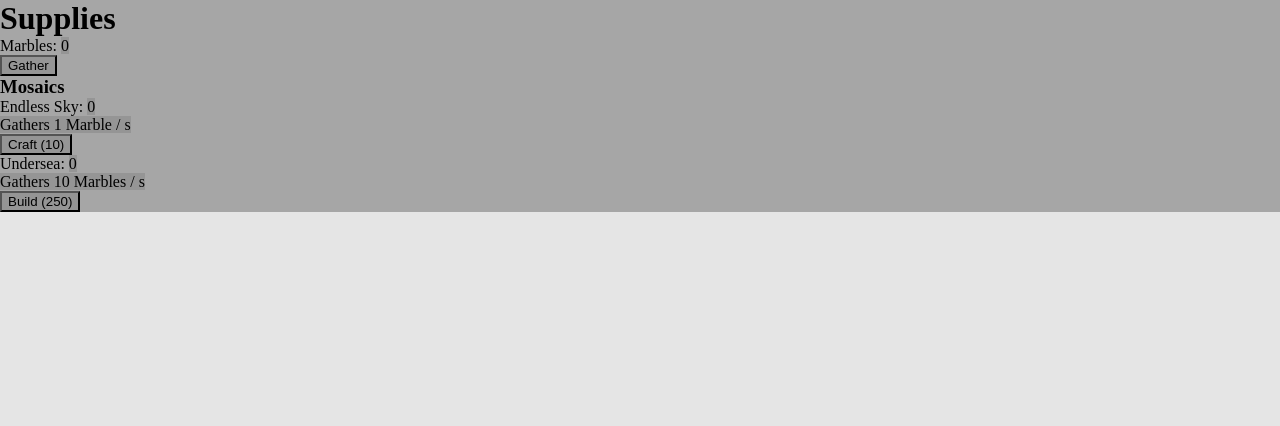
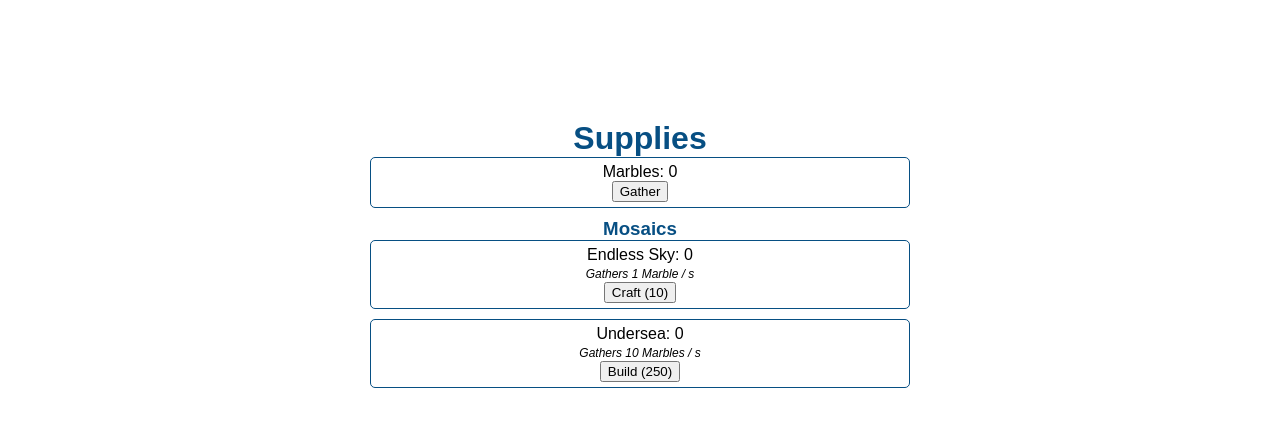
Before and after one commit to natalietate/clicker, a plain HTML site: page index.html in a window 1280 px wide. Drawn offline with Linux system fonts and the light colour scheme.

Commit message:
css for clicker

```diff
--- a/css/index.css
+++ b/css/index.css
@@ -1,5 +1,33 @@
 * {
-    box-sizing: border-box;
-    margin: 0;
-    background-color: rgba(0,0,0,0.1);
-  }
+  box-sizing: border-box;
+  margin: 0;
+  /*background-color: rgba(0,0,0,0.1);*/
+}
+
+body {
+  font-family: sans-serif;
+  font-size: 1em;
+}
+
+h1, h3 {
+  color: #074f83
+}
+
+.panel {
+  padding: 5px;
+  border-radius: 5px;
+  border: 1px solid #074f83;
+  margin-bottom: 10px;
+}
+
+.info {
+  font-size: 0.75em;
+  font-style: italic;
+}
+
+.container {
+  margin: 0 auto;
+  text-align: center;
+  padding: 120px 50px 120px 50px;
+  max-width: 50%
+}
```
